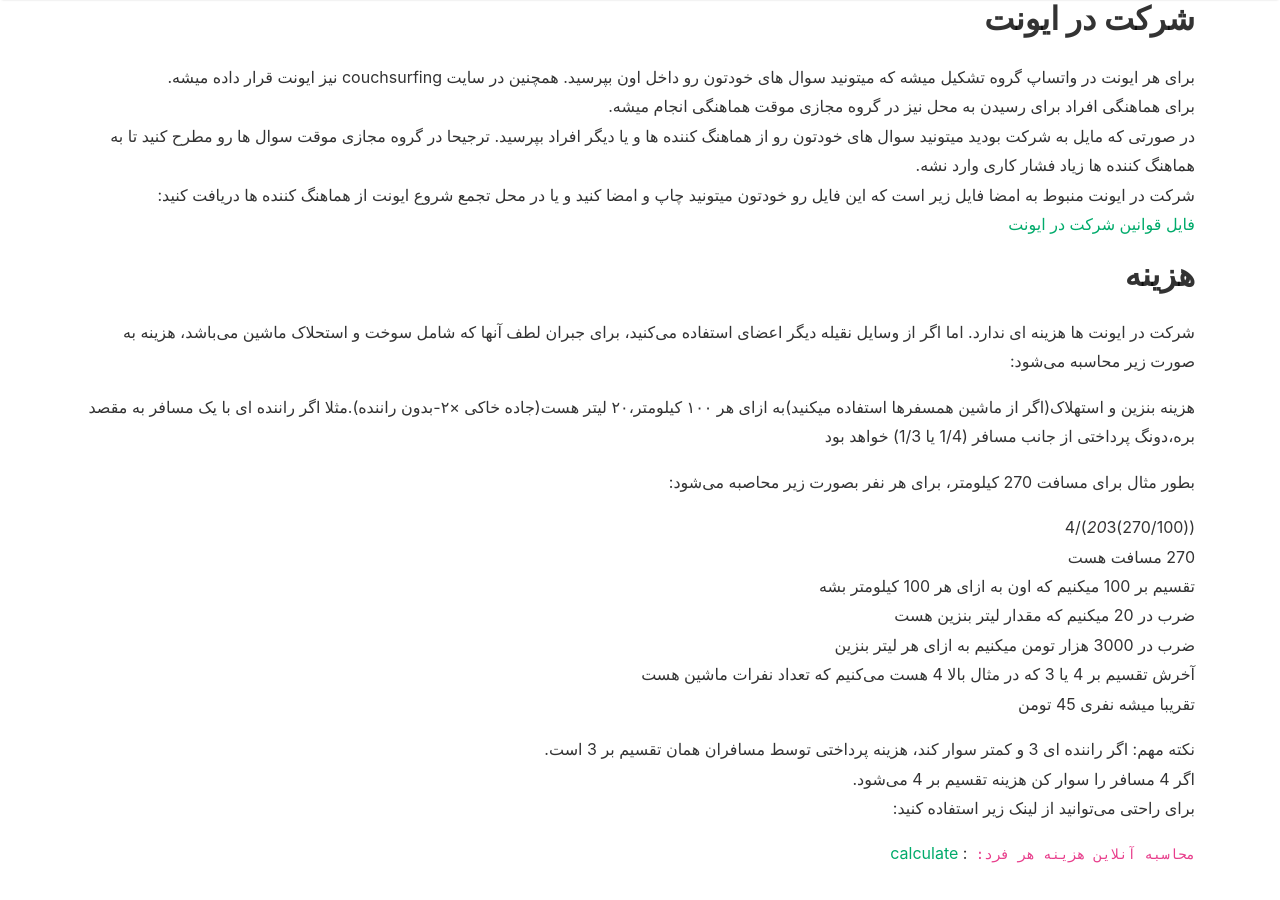
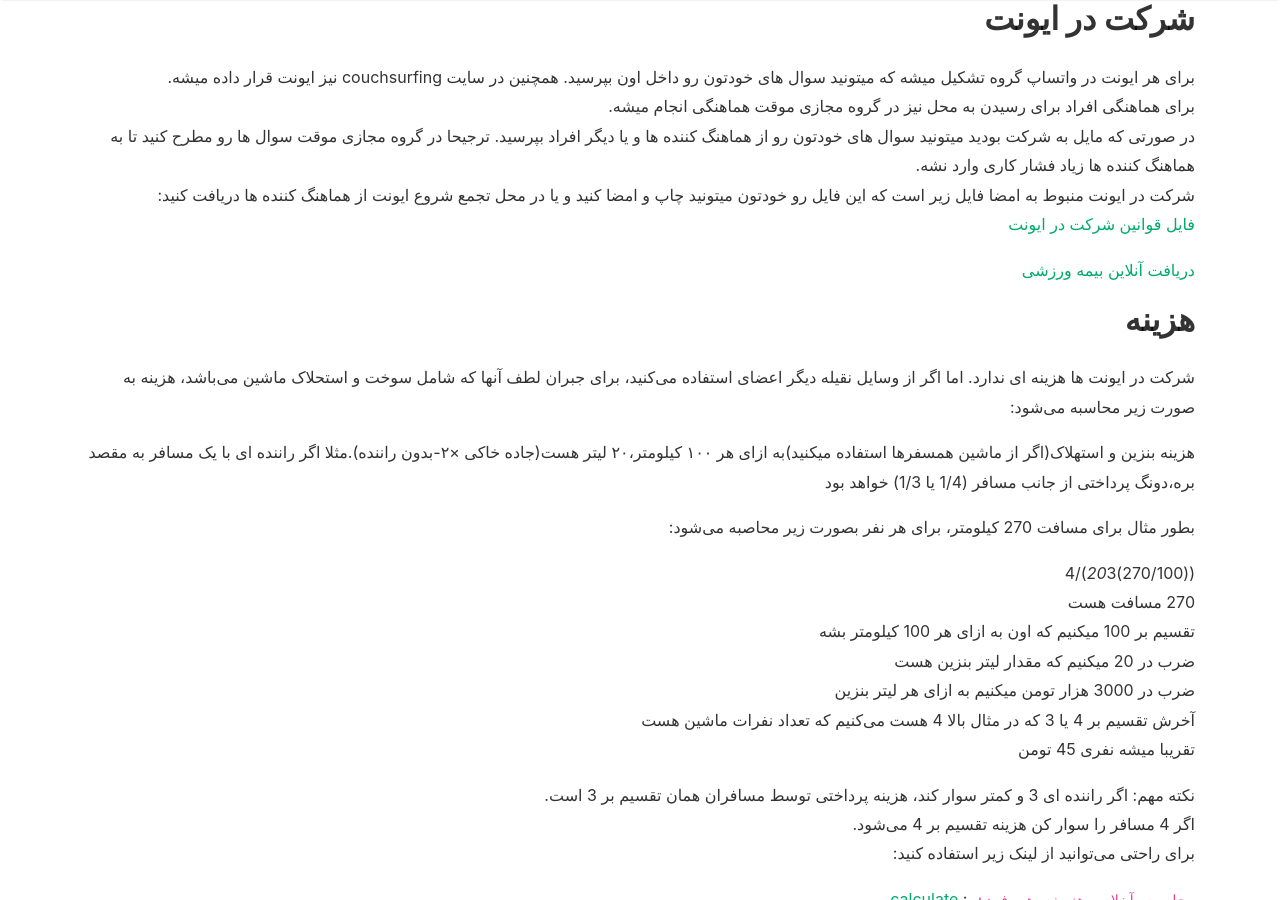
Before and after one commit to MHKarami97/active, a Jekyll site: the page built from _pages/rules-weekend.md, in a window 1280 px wide and 900 px high, scrolled down 1220 px. Built offline with Jekyll 4.4.1, drawn with Linux system fonts in a browser that asks for light colours; nearby versions of some CDN libraries.

Commit message:
update rule

```diff
--- a/_pages/rules-weekend.md
+++ b/_pages/rules-weekend.md
@@ -50,6 +50,8 @@ comments: true
 شرکت در ایونت منبوط به امضا فایل زیر است که این فایل رو خودتون میتونید چاپ و امضا کنید و یا در محل تجمع شروع ایونت از هماهنگ کننده ها دریافت کنید:
 [فایل قوانین شرکت در ایونت](/assets/files/active.pdf)
 
+[دریافت آنلاین بیمه ورزشی](https://insurance.ifsm.ir/UserOnline/Login)
+
 ## هزینه
 شرکت در ایونت ها هزینه ای ندارد. اما اگر از وسایل نقیله دیگر اعضای استفاده می‌کنید، برای جبران لطف آنها که شامل سوخت و استحلاک ماشین می‌باشد، هزینه به صورت زیر محاسبه می‌شود:
 
```
